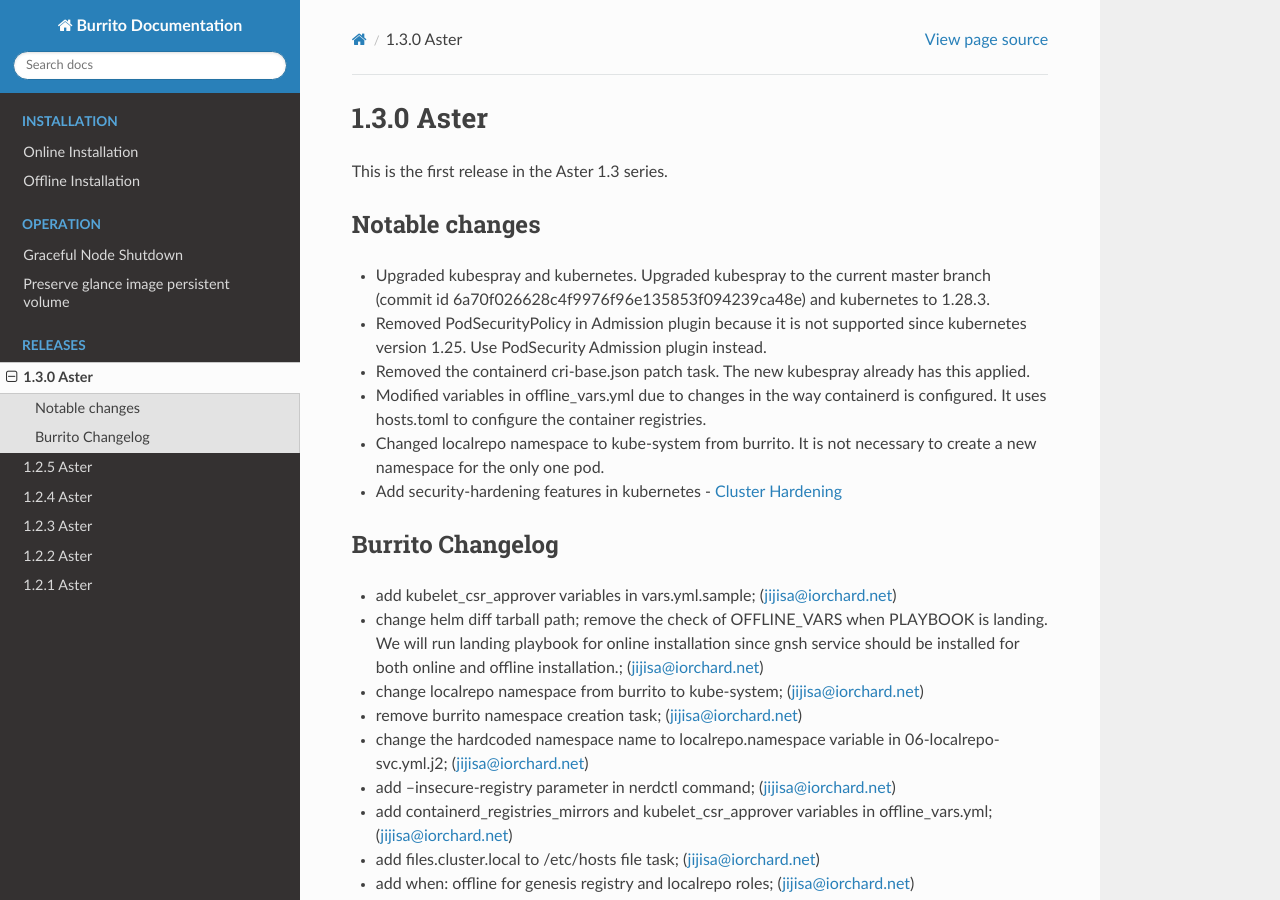
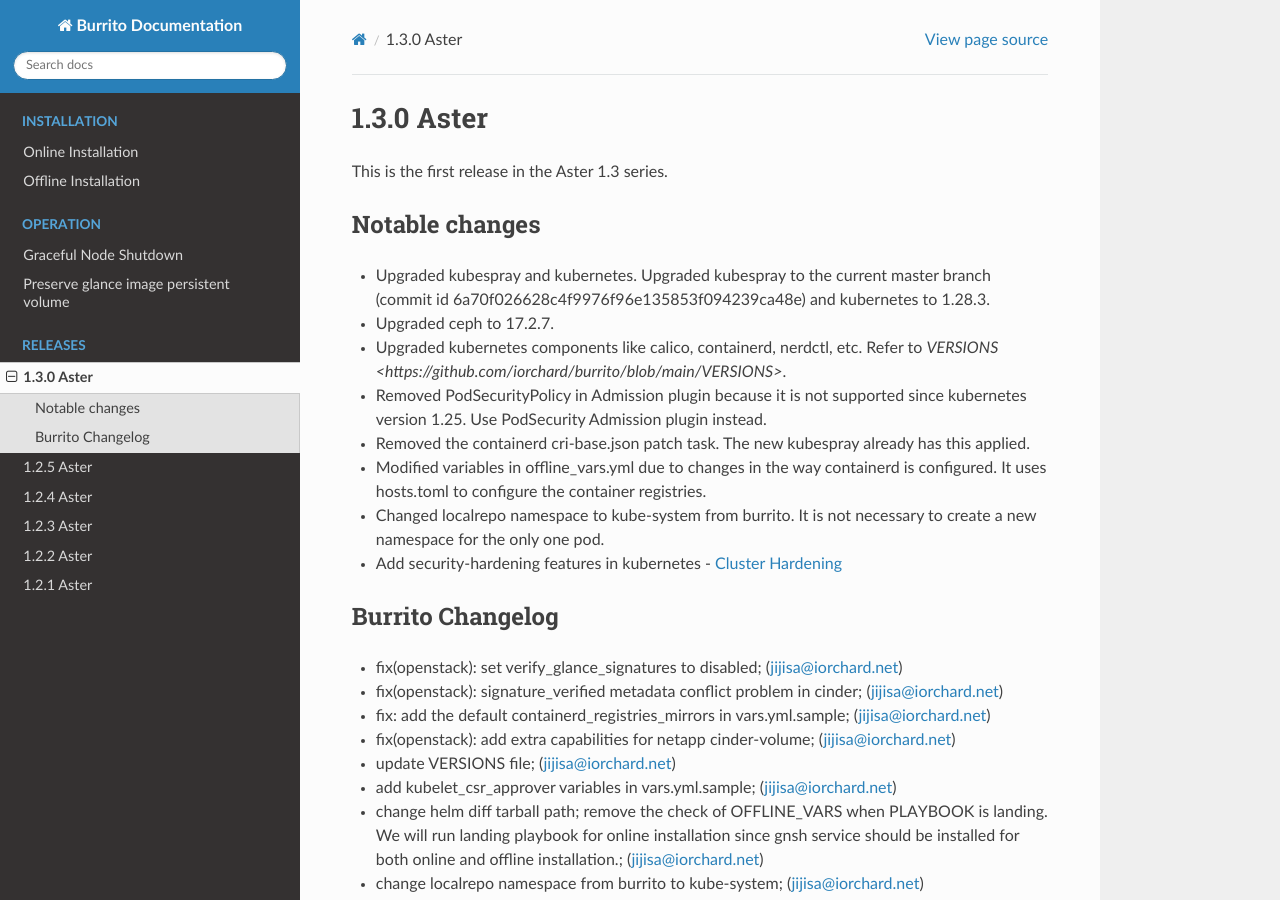
Before and after one commit to iorchard/burrito_docs, a Sphinx documentation site: the page built from source/releases/1.3.0.rst, in a window 1280 px wide and 900 px high. Built offline with Sphinx 7.4.7 and the Read the Docs theme 2.0.0, drawn with Linux system fonts in a browser that asks for light colours; pages that are not in the unit, such as notebooks, are missing from menus.

Commit message:
update release note

```diff
--- a/source/releases/1.3.0.rst
+++ b/source/releases/1.3.0.rst
@@ -9,6 +9,9 @@
 * Upgraded kubespray and kubernetes.
   Upgraded kubespray to the current master branch (commit id
   6a70f026628c4f9976f96e135853f094239ca48e) and kubernetes to 1.28.3.
+* Upgraded ceph to 17.2.7.
+* Upgraded kubernetes components like calico, containerd, nerdctl, etc.
+  Refer to `VERSIONS <https://github.com/iorchard/burrito/blob/main/VERSIONS>`.
 * Removed PodSecurityPolicy in Admission plugin
   because it is not supported since kubernetes version 1.25.
   Use PodSecurity Admission plugin instead.
@@ -26,6 +29,11 @@
 Burrito Changelog
 ------------------
 
+* fix(openstack): set verify_glance_signatures to disabled; (jijisa@iorchard.net)
+* fix(openstack): signature_verified metadata conflict problem in cinder; (jijisa@iorchard.net)
+* fix: add the default containerd_registries_mirrors in vars.yml.sample; (jijisa@iorchard.net)
+* fix(openstack): add extra capabilities for netapp cinder-volume; (jijisa@iorchard.net)
+* update VERSIONS file; (jijisa@iorchard.net)
 * add kubelet_csr_approver variables in vars.yml.sample; (jijisa@iorchard.net)
 * change helm diff tarball path; remove the check of OFFLINE_VARS when PLAYBOOK is landing. We will run landing playbook for online installation since gnsh service should be installed for both online and offline installation.; (jijisa@iorchard.net)
 * change localrepo namespace from burrito to kube-system; (jijisa@iorchard.net)
```
